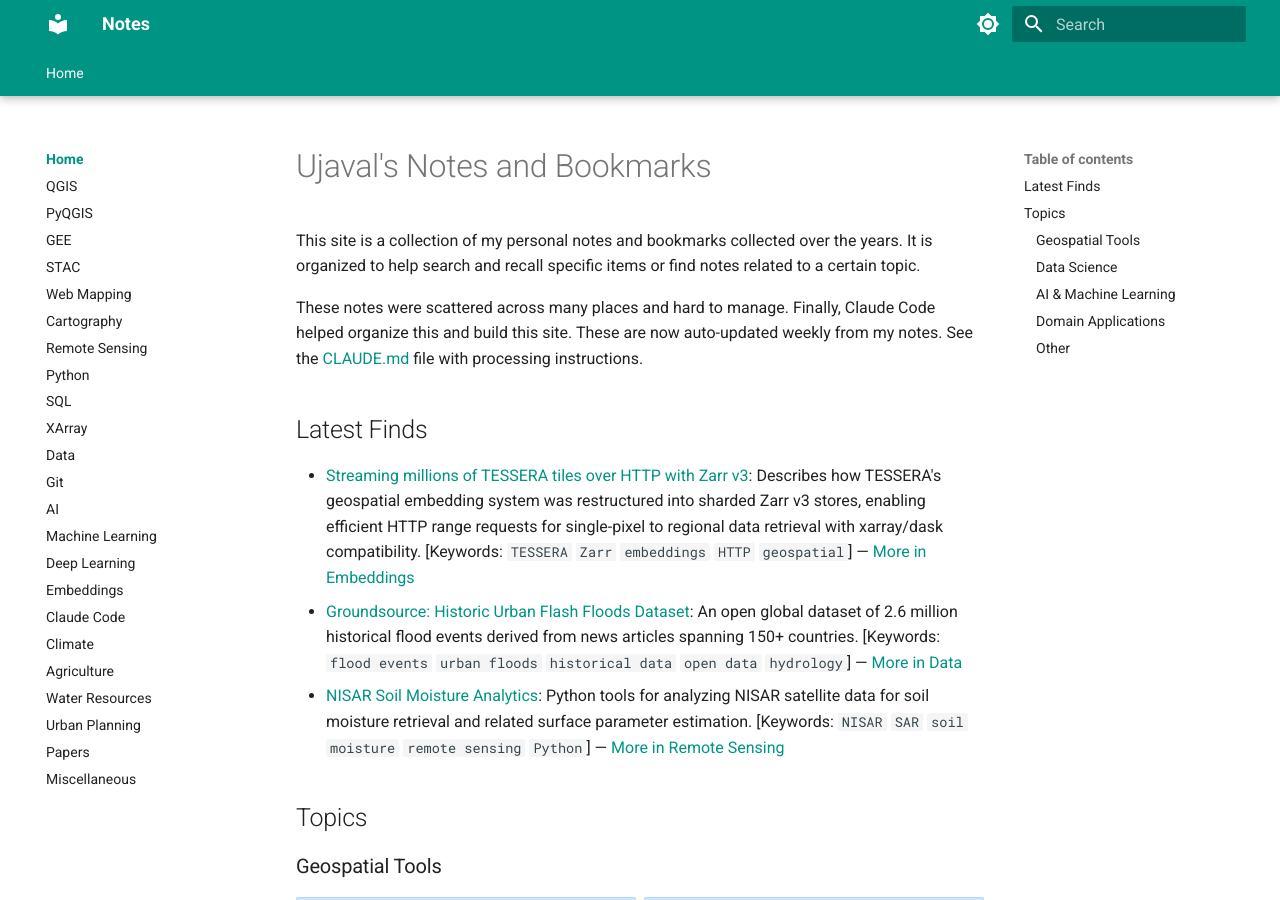
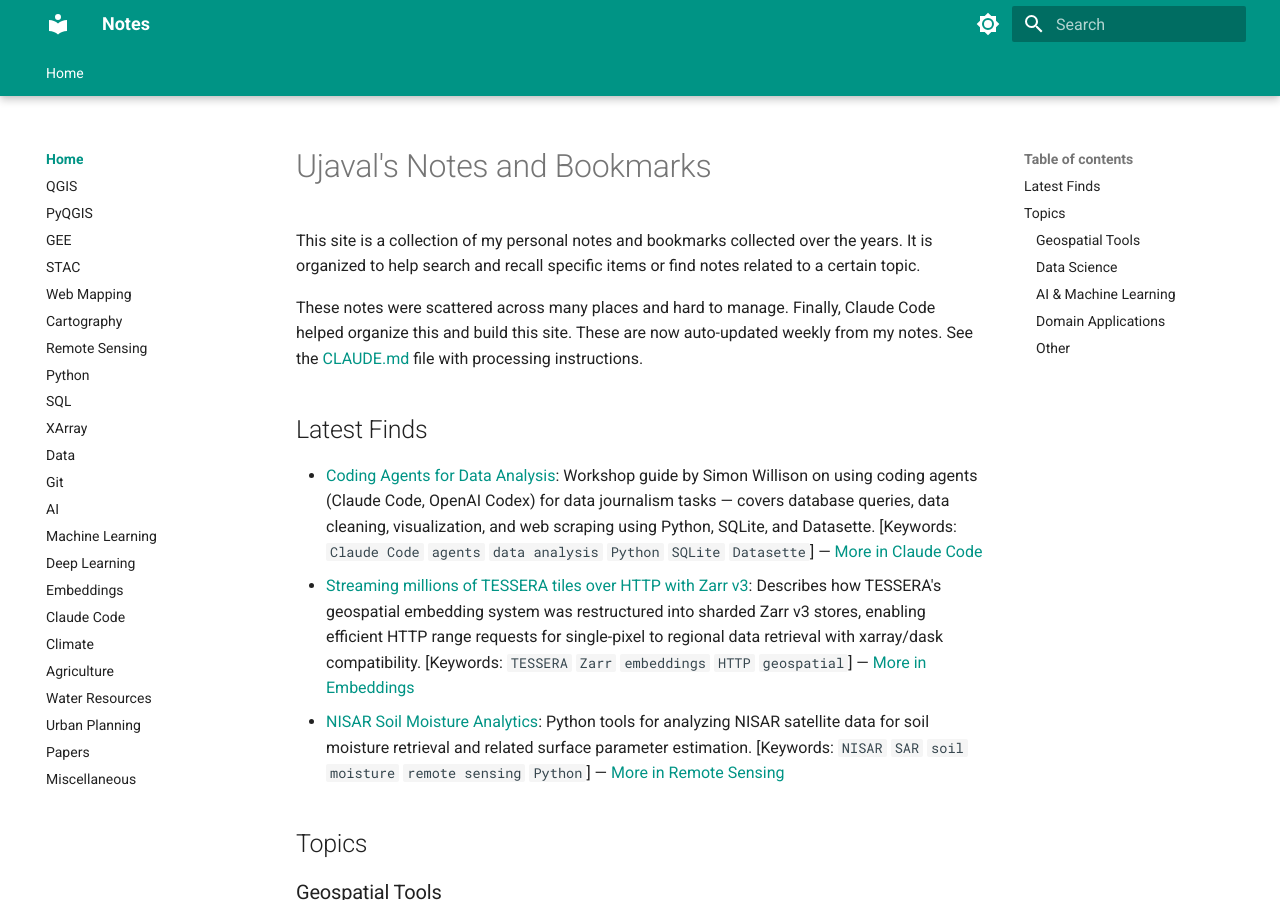
Before and after one commit to spatialthoughts/notes, an MkDocs documentation site: the page built from content/index.md, in a window 1280 px wide and 900 px high. Built offline with MkDocs 1.6.1 and Material for MkDocs 9.7.7, drawn with Linux system fonts in a browser that asks for light colours.

Commit message:
Process 2026-03-17 daily note: add coding agents workshop to Claude_Code
Co-Authored-By: Claude Sonnet 4.6 <noreply@anthropic.com>

```diff
--- a/content/index.md
+++ b/content/index.md
@@ -6,8 +6,8 @@ These notes were scattered across many places and hard to manage. Finally, Claud
 
 ## Latest Finds
 
+- [Coding Agents for Data Analysis](https://simonwillison.net/2026/Mar/16/coding-agents-for-data-analysis/): Workshop guide by Simon Willison on using coding agents (Claude Code, OpenAI Codex) for data journalism tasks — covers database queries, data cleaning, visualization, and web scraping using Python, SQLite, and Datasette. [Keywords: `Claude Code` `agents` `data analysis` `Python` `SQLite` `Datasette`] — [More in Claude Code](Claude_Code.md)
 - [Streaming millions of TESSERA tiles over HTTP with Zarr v3](https://anil.recoil.org/notes/tessera-zarr-v3-layout): Describes how TESSERA's geospatial embedding system was restructured into sharded Zarr v3 stores, enabling efficient HTTP range requests for single-pixel to regional data retrieval with xarray/dask compatibility. [Keywords: `TESSERA` `Zarr` `embeddings` `HTTP` `geospatial`] — [More in Embeddings](Embeddings.md)
-- [Groundsource: Historic Urban Flash Floods Dataset](https://zenodo.org/records/18647054): An open global dataset of 2.6 million historical flood events derived from news articles spanning 150+ countries. [Keywords: `flood events` `urban floods` `historical data` `open data` `hydrology`] — [More in Data](Data.md)
 - [NISAR Soil Moisture Analytics](https://github.com/anil002/nisar-analysis): Python tools for analyzing NISAR satellite data for soil moisture retrieval and related surface parameter estimation. [Keywords: `NISAR` `SAR` `soil moisture` `remote sensing` `Python`] — [More in Remote Sensing](Remote_Sensing.md)
 
 ## Topics
```
Also changed, not shown: content/Claude_Code.md (+2 -0 lines).
